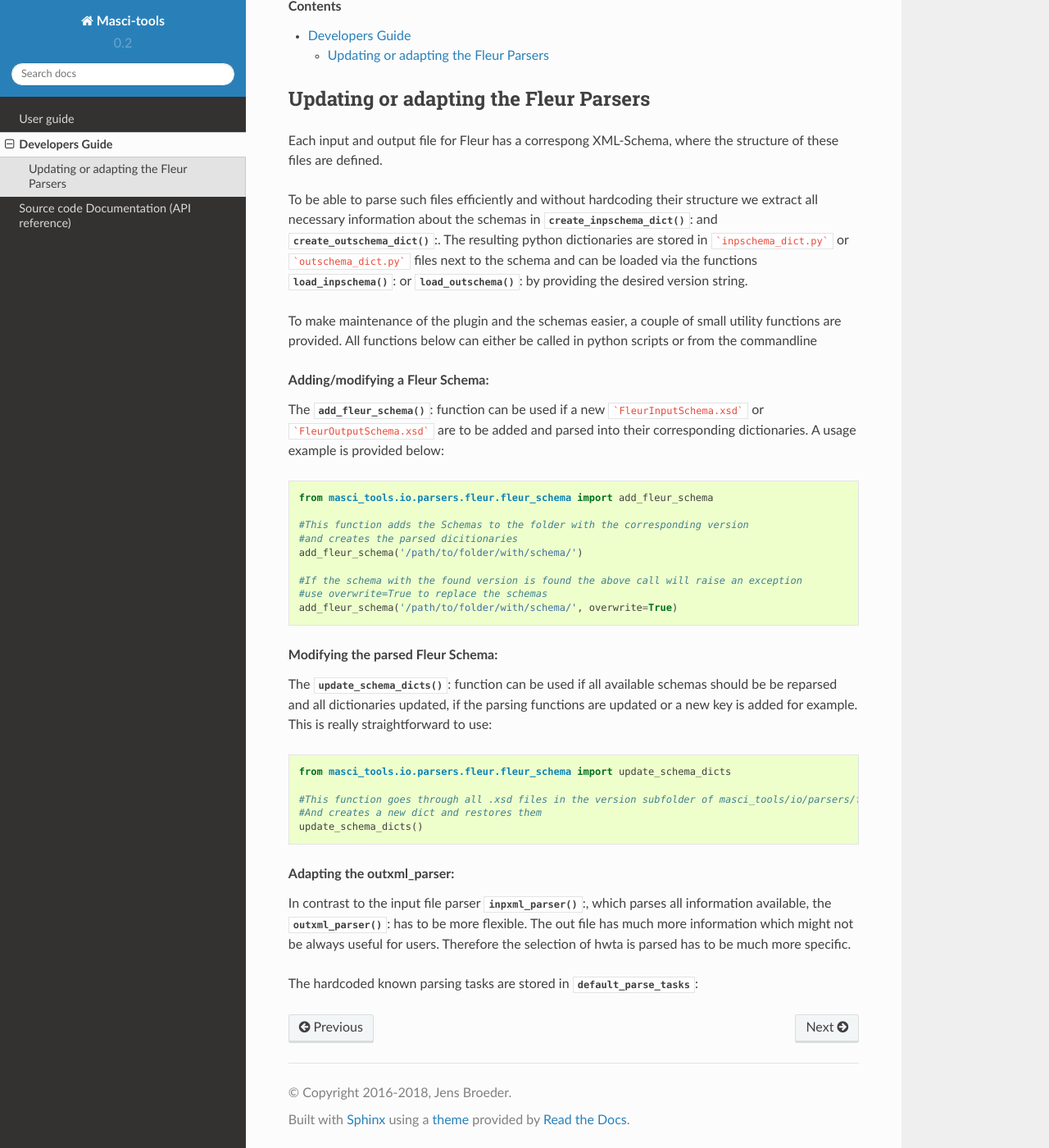
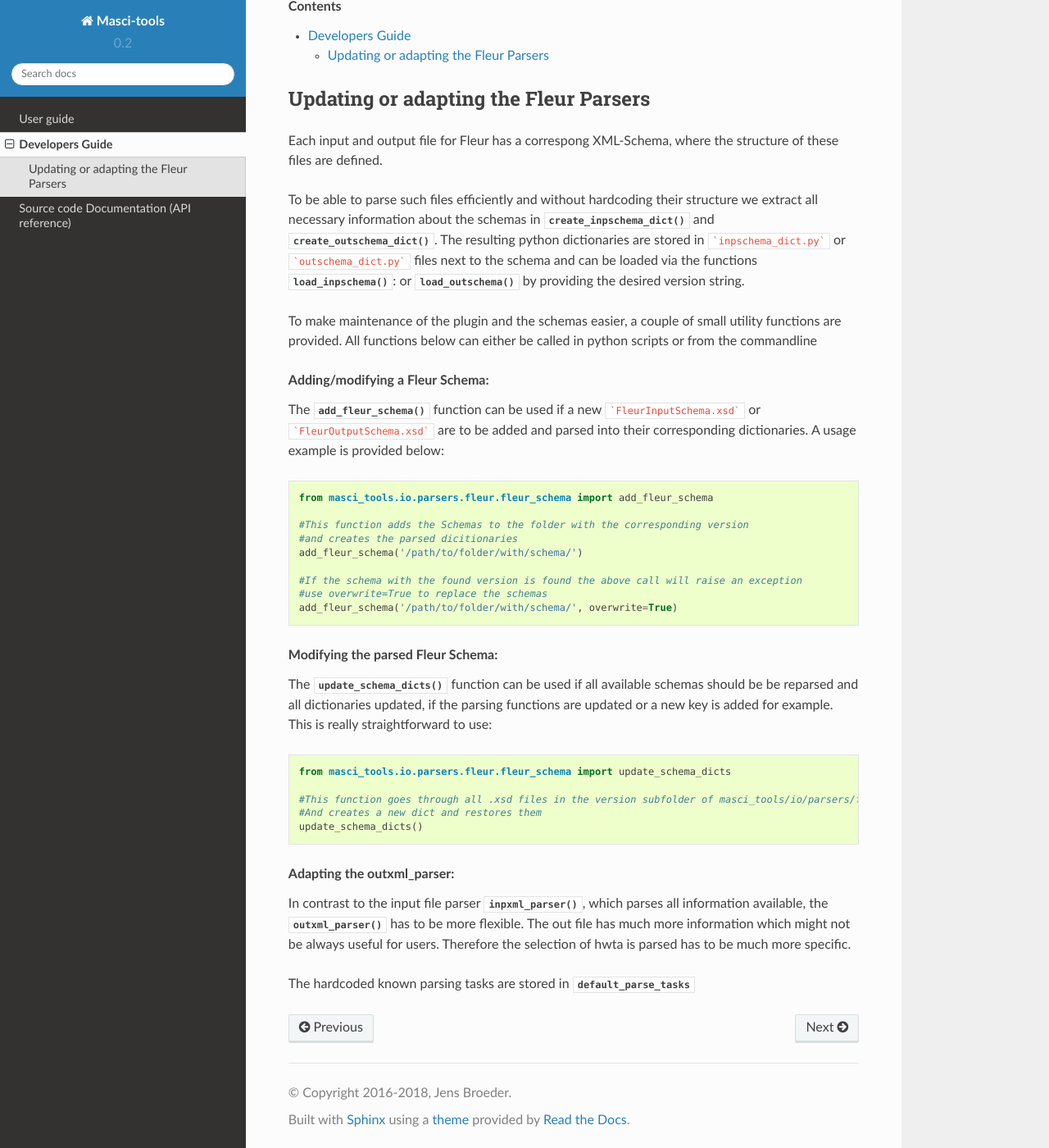
Before and after one commit to JuDFTteam/masci-tools, a Sphinx documentation site: the page built from docs/source/devel_guide/index.rst, in a window 1280 px wide and 1400 px high, scrolled down 212 px. Shown: the whole window at 82% size. Built offline with Sphinx 7.4.7 and the Read the Docs theme 2.0.0, drawn with Linux system fonts in a browser that asks for light colours; formulas are drawn with MathJax 3.

````diff
--- a/docs/source/devel_guide/index.rst
+++ b/docs/source/devel_guide/index.rst
@@ -11,15 +11,15 @@ Updating or adapting the Fleur Parsers
 Each input and output file for Fleur has a correspong XML-Schema, where the structure
 of these files are defined.
 
-To be able to parse such files efficiently and without hardcoding their structure we extract all necessary information about the schemas in :py:func:`~masci_tools.io.parsers.fleur.fleur_schema.create_inpschema_dict()`: and :py:func:`~masci_tools.io.parsers.fleur.fleur_schema.create_outschema_dict()`:. The resulting python dictionaries are stored in ```inpschema_dict.py``` or ```outschema_dict.py``` files next to the schema and can be loaded via the functions :py:func:`~masci_tools.io.parsers.fleur.fleur_schema.load_inpschema()`:
-or :py:func:`~masci_tools.io.parsers.fleur.fleur_schema.load_outschema()`: by providing the desired version string.
+To be able to parse such files efficiently and without hardcoding their structure we extract all necessary information about the schemas in :py:func:`~masci_tools.io.parsers.fleur.fleur_schema.create_inpschema_dict()` and :py:func:`~masci_tools.io.parsers.fleur.fleur_schema.create_outschema_dict()`. The resulting python dictionaries are stored in ```inpschema_dict.py``` or ```outschema_dict.py``` files next to the schema and can be loaded via the functions :py:func:`~masci_tools.io.parsers.fleur.fleur_schema.load_inpschema()`:
+or :py:func:`~masci_tools.io.parsers.fleur.fleur_schema.load_outschema()` by providing the desired version string.
 
 To make maintenance of the plugin and the schemas easier, a couple of small utility functions are provided.
 All functions below can either be called in python scripts or from the commandline
 
 .. topic:: Adding/modifying a Fleur Schema:
 
-  The :py:func:`~masci_tools.io.parsers.fleur.fleur_schema.add_fleur_schema()`: function can be used if a new ```FleurInputSchema.xsd``` or ```FleurOutputSchema.xsd``` are to be added and parsed into their corresponding dictionaries. A usage example is provided below:
+  The :py:func:`~masci_tools.io.parsers.fleur.fleur_schema.add_fleur_schema()` function can be used if a new ```FleurInputSchema.xsd``` or ```FleurOutputSchema.xsd``` are to be added and parsed into their corresponding dictionaries. A usage example is provided below:
 
   .. code-block:: python
 
@@ -35,7 +35,7 @@ All functions below can either be called in python scripts or from the commandli
 
 .. topic:: Modifying the parsed Fleur Schema:
 
-  The :py:func:`~masci_tools.io.parsers.fleur.fleur_schema.update_schema_dicts()`: function can be used if all available schemas should be be reparsed and all dictionaries updated, if the parsing functions are updated or a new key is added for example. This is really straightforward to use:
+  The :py:func:`~masci_tools.io.parsers.fleur.fleur_schema.update_schema_dicts()` function can be used if all available schemas should be be reparsed and all dictionaries updated, if the parsing functions are updated or a new key is added for example. This is really straightforward to use:
 
   .. code-block:: python
 
@@ -47,8 +47,8 @@ All functions below can either be called in python scripts or from the commandli
 
 .. topic:: Adapting the outxml_parser:
 
-  In contrast to the input file parser :py:func:`~masci_tools.io.parsers.fleur.inpxml_parser()`:, which parses all information available,
-  the :py:func:`~masci_tools.io.parsers.fleur.outxml_parser()`: has to be more flexible. The out file has much more information which might
+  In contrast to the input file parser :py:func:`~masci_tools.io.parsers.fleur.inpxml_parser()`, which parses all information available,
+  the :py:func:`~masci_tools.io.parsers.fleur.outxml_parser()` has to be more flexible. The out file has much more information which might
   not be always useful for users. Therefore the selection of hwta is parsed has to be much more specific.
 
-  The hardcoded known parsing tasks are stored in :py:mod:`~masci_tools.io.parsers.fleur.default_parse_tasks`:
+  The hardcoded known parsing tasks are stored in :py:mod:`~masci_tools.io.parsers.fleur.default_parse_tasks`
````
